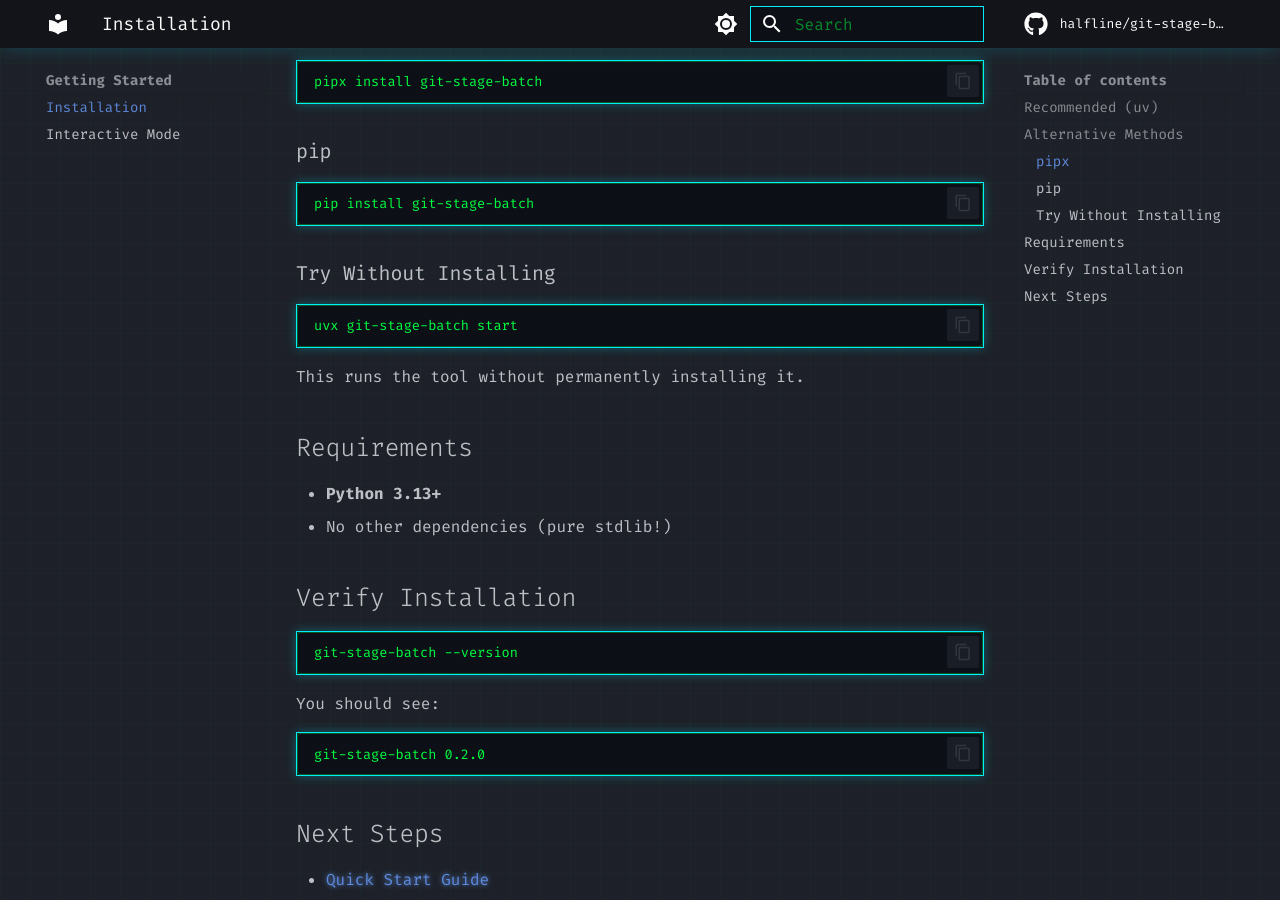
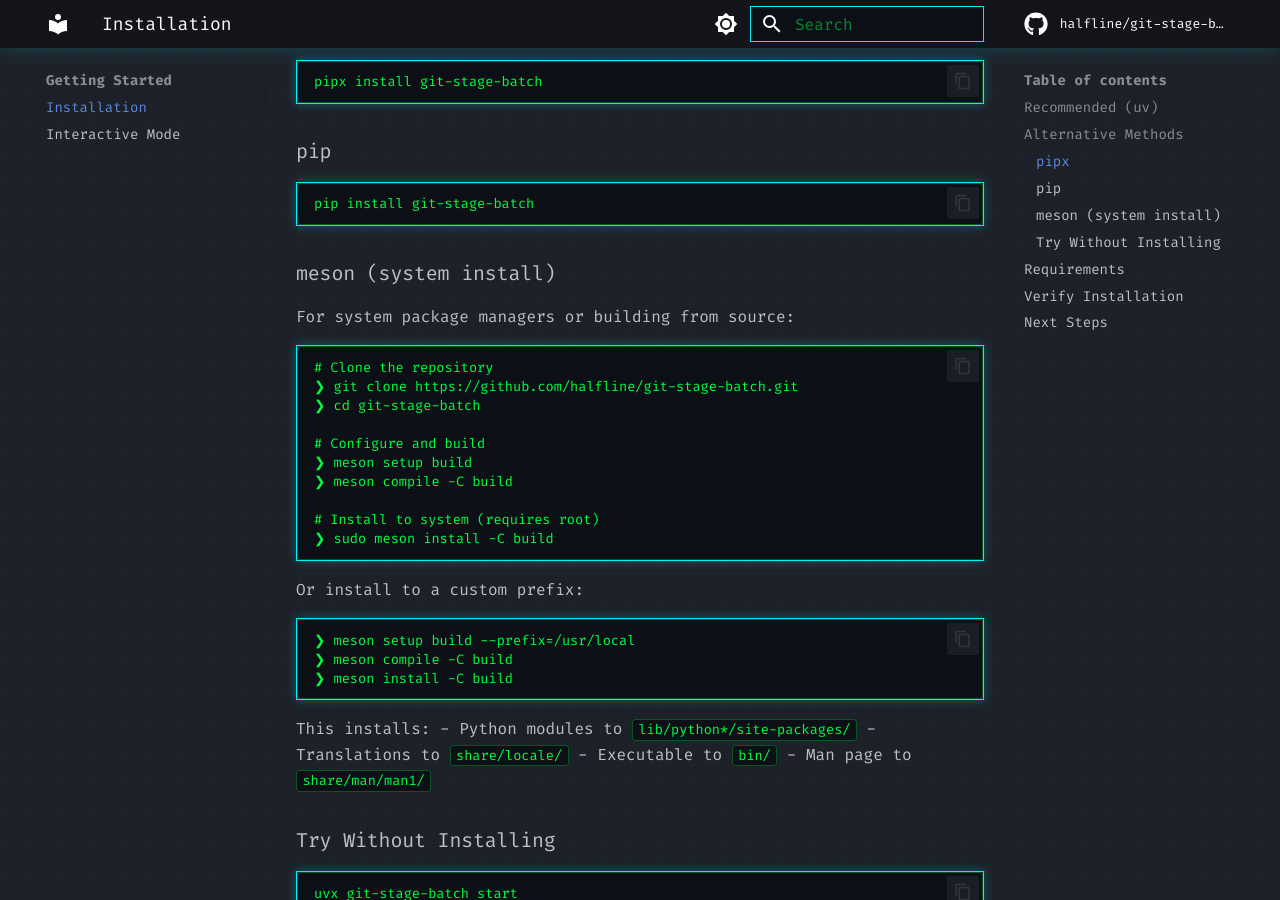
Before and after one commit to halfline/git-stage-batch, an MkDocs documentation site: the page built from docs/installation.md, in a window 1280 px wide and 900 px high, scrolled down 484 px. Built offline with MkDocs 1.6.1 and Material for MkDocs 9.7.7, drawn with Linux system fonts in a browser that asks for light colours; comment, search, counter and statistics services are not loaded.

Commit message:
docs: Add meson installation section to installation page
The installation page currently documents installation via Python package
managers (uv, pipx, pip) and uvx for temporary usage, but provides no
instructions for building and installing from source.

Users installing from system package managers or building from source need
meson-based installation instructions, as the project uses meson as its
build backend. Without these instructions, users must discover the build
process through trial and error or by reading the build system files.

This commit addresses that by adding a meson installation section showing
how to clone the repository, configure with meson setup, compile with
meson compile, and install with meson install. It includes both system-wide
installation (with sudo) and custom prefix installation examples, and
documents what files are installed where (Python modules to
lib/python*/site-packages/, translations to share/locale/, executable to
bin/, man page to share/man/man1/).

````diff
--- a/docs/installation.md
+++ b/docs/installation.md
@@ -23,6 +23,37 @@
 ```
 pip install git-stage-batch
 ```
+
+### meson (system install)
+
+For system package managers or building from source:
+
+```
+# Clone the repository
+❯ git clone https://github.com/halfline/git-stage-batch.git
+❯ cd git-stage-batch
+
+# Configure and build
+❯ meson setup build
+❯ meson compile -C build
+
+# Install to system (requires root)
+❯ sudo meson install -C build
+```
+
+Or install to a custom prefix:
+
+```
+❯ meson setup build --prefix=/usr/local
+❯ meson compile -C build
+❯ meson install -C build
+```
+
+This installs:
+- Python modules to `lib/python*/site-packages/`
+- Translations to `share/locale/`
+- Executable to `bin/`
+- Man page to `share/man/man1/`
 
 ### Try Without Installing
 
````
